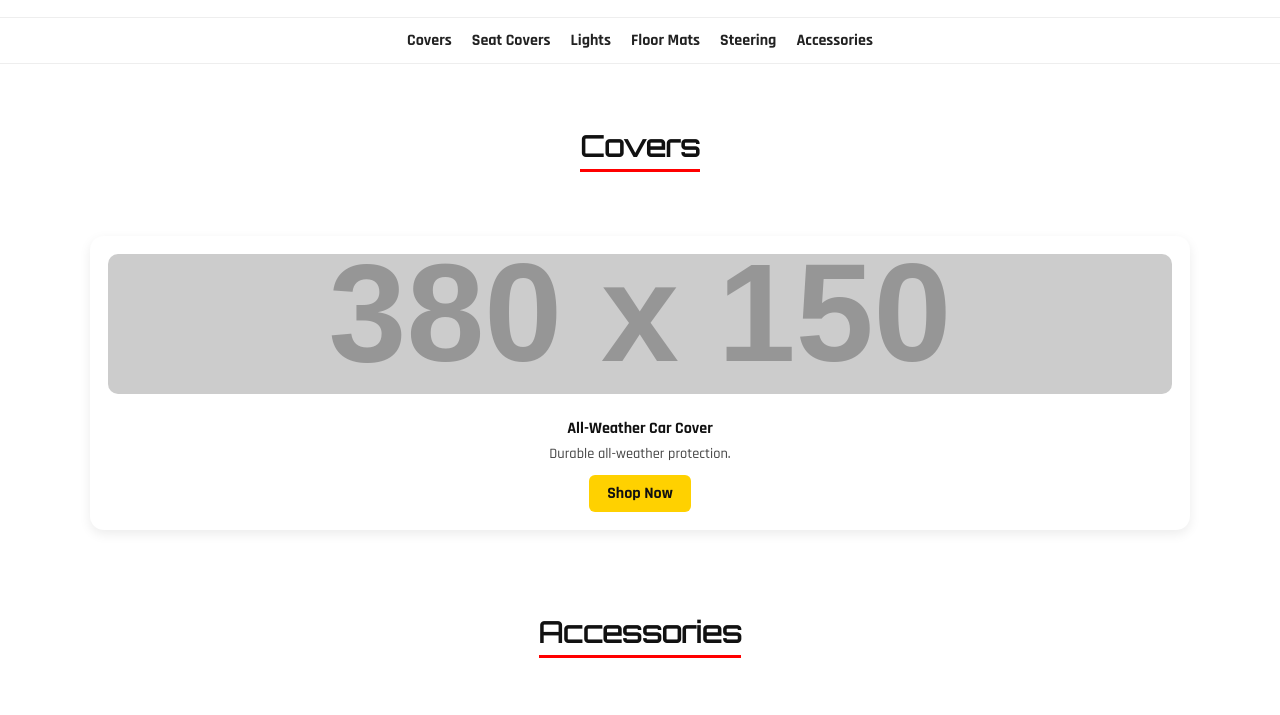
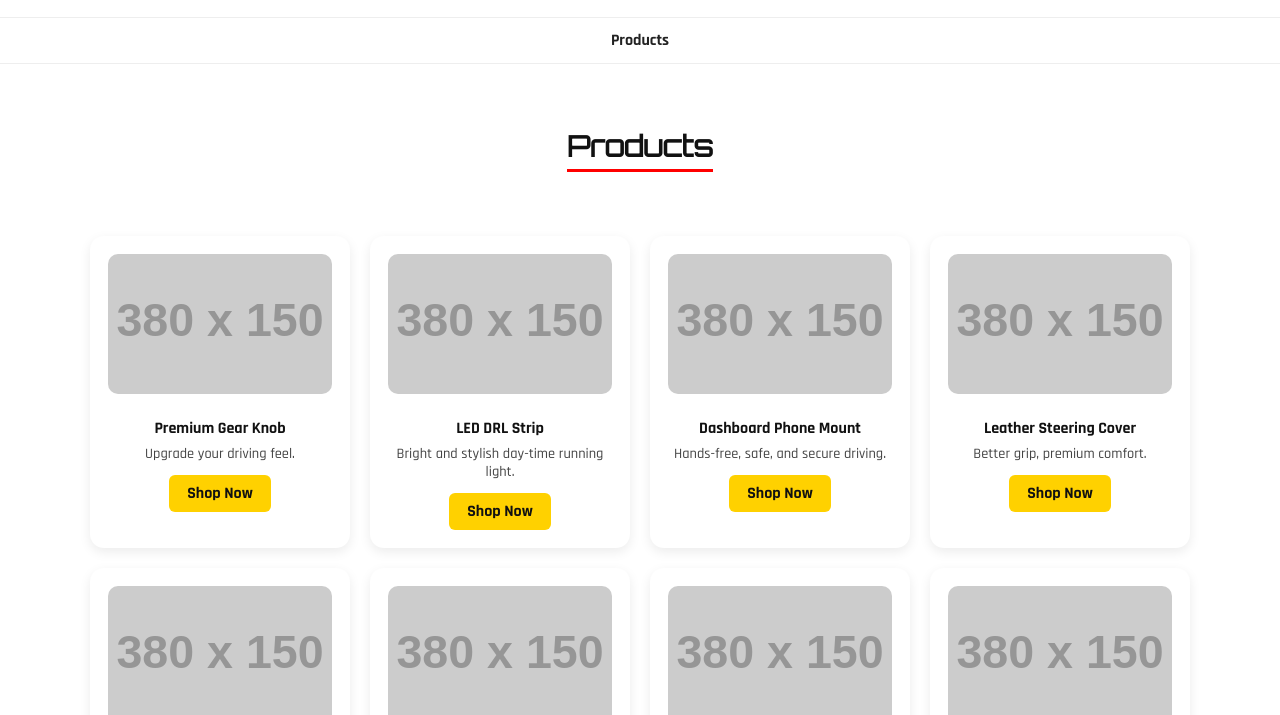
Before and after one commit to suhailj67/Mc-Accessories, a plain HTML site: page explore.html in a window 1280 px wide. Shown: the part 84-799 px from the top of the page. Drawn offline with Linux system fonts and the light colour scheme; placeholder pictures from the web are drawn by us.

Commit message:
Updated site with animations, fonts, and clean design

```diff
--- a/explore.html
+++ b/explore.html
@@ -118,91 +118,84 @@
   </header>
 
   <nav>
-    <a href="#covers">Covers</a>
-    <a href="#seats">Seat Covers</a>
-    <a href="#lights">Lights</a>
-    <a href="#mats">Floor Mats</a>
-    <a href="#steering">Steering</a>
-    <a href="#accessories">Accessories</a>
+    <a href="#products">Products</a>
   </nav>
 
-  <!-- Covers -->
-  <section id="covers">
-    <div class="section-headline"><h2>Covers</h2></div>
+  <!-- All Products -->
+  <section id="products">
+    <div class="section-headline"><h2>Products</h2></div>
     <div class="products">
-      <div class="product-card">
-        <img src="https://via.placeholder.com/380x150?text=Car+Cover" alt="Car Cover">
-        <h3>All-Weather Car Cover</h3>
-        <p>Durable all-weather protection.</p>
-        <a href="#" class="cta-btn">Shop Now</a>
-      </div>
-    </div>
-  </section>
 
-  <!-- Accessories -->
-  <section id="accessories">
-    <div class="section-headline"><h2>Accessories</h2></div>
-    <div class="products">
       <div class="product-card">
         <img src="https://via.placeholder.com/380x150?text=Gear+Knob" alt="Gear Knob">
         <h3>Premium Gear Knob</h3>
         <p>Upgrade your driving feel.</p>
         <a href="#" class="cta-btn">Shop Now</a>
       </div>
+
       <div class="product-card">
         <img src="https://via.placeholder.com/380x150?text=DRL+Light" alt="DRL Light">
         <h3>LED DRL Strip</h3>
         <p>Bright and stylish day-time running light.</p>
         <a href="#" class="cta-btn">Shop Now</a>
       </div>
+
       <div class="product-card">
         <img src="https://via.placeholder.com/380x150?text=Mobile+Holder" alt="Mobile Holder">
         <h3>Dashboard Phone Mount</h3>
         <p>Hands-free, safe, and secure driving.</p>
         <a href="#" class="cta-btn">Shop Now</a>
       </div>
+
       <div class="product-card">
-        <img src="https://via.placeholder.com/380x150?text=Steering+Cover" alt="Steering Cover">
+        <img src="https://via.placeholder.com/380x150?text=Steering+Cover" alt="Steering">
         <h3>Leather Steering Cover</h3>
         <p>Better grip, premium comfort.</p>
         <a href="#" class="cta-btn">Shop Now</a>
       </div>
+
       <div class="product-card">
         <img src="https://via.placeholder.com/380x150?text=Dashboard+Wax" alt="Dashboard Wax">
         <h3>Shine Protect Wax</h3>
         <p>Keeps your dashboard polished and fresh.</p>
         <a href="#" class="cta-btn">Shop Now</a>
       </div>
+
       <div class="product-card">
-        <img src="https://via.placeholder.com/380x150?text=Car+Perfume" alt="Car Perfume">
+        <img src="https://via.placeholder.com/380x150?text=Car+Perfume" alt="Dashboard Perfume">
         <h3>Ocean Breeze Perfume</h3>
         <p>Long-lasting refreshing fragrance.</p>
         <a href="#" class="cta-btn">Shop Now</a>
       </div>
+
       <div class="product-card">
         <img src="https://via.placeholder.com/380x150?text=Car+Antenna" alt="Car Antenna">
         <h3>Shark Fin Antenna</h3>
         <p>Sleek design with clear signal.</p>
         <a href="#" class="cta-btn">Shop Now</a>
       </div>
+
       <div class="product-card">
         <img src="https://via.placeholder.com/380x150?text=Mirror+Cover" alt="Mirror Cover">
         <h3>Chrome Mirror Cover</h3>
         <p>Protects & adds premium shine.</p>
         <a href="#" class="cta-btn">Shop Now</a>
       </div>
+
       <div class="product-card">
         <img src="https://via.placeholder.com/380x150?text=Armrest" alt="Armrest">
         <h3>Comfort Armrest</h3>
         <p>Extra comfort with storage space.</p>
         <a href="#" class="cta-btn">Shop Now</a>
       </div>
+
       <div class="product-card">
         <img src="https://via.placeholder.com/380x150?text=Pedal+Cover" alt="Pedal Cover">
         <h3>Sport Pedal Covers</h3>
         <p>Stylish grip and sporty design.</p>
         <a href="#" class="cta-btn">Shop Now</a>
       </div>
+
     </div>
   </section>
 </body>
```
